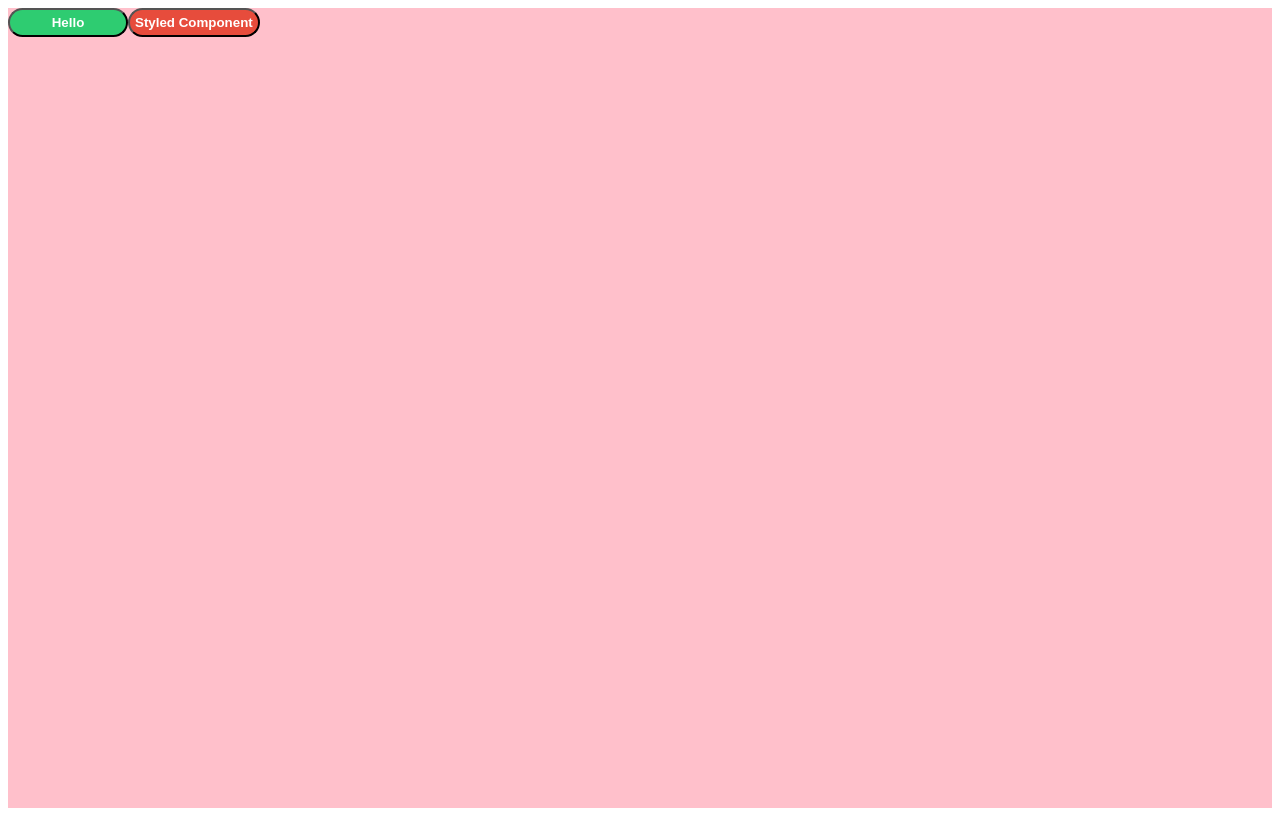
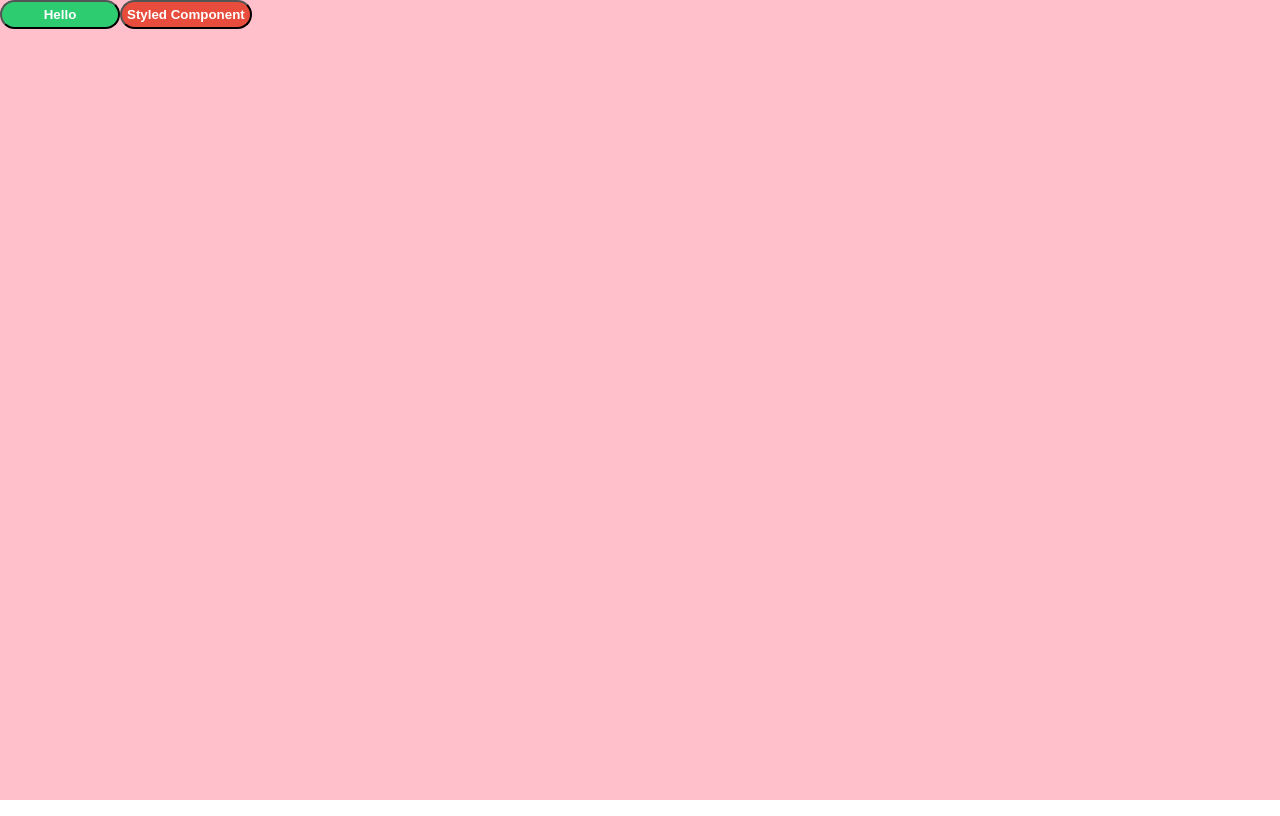
Before and after one commit to azxca1731/styled-components-example, a React (Create React App) app: page / in a window 1280 px wide. Built offline with nearby package versions, Linux system fonts and the light colour scheme.

Commit message:
글로벌 스타일 추가

```diff
--- a/src/App.js
+++ b/src/App.js
@@ -1,12 +1,23 @@
 import React, { Component } from "react";
-import styled from "styled-components";
+import styled, { createGlobalStyle } from "styled-components";
+
+const GlobalStyle = createGlobalStyle`
+  body{
+    padding: 0;
+    margin: 0;
+  }
+`;
+
 class App extends Component {
   render() {
     return (
-      <Container>
-        <Button>Hello</Button>
-        <Button danger>Styled Component</Button>
-      </Container>
+      <React.Fragment>
+        <Container>
+          <Button>Hello</Button>
+          <Button danger>Styled Component</Button>
+        </Container>
+        <GlobalStyle />
+      </React.Fragment>
     );
   }
 }
```
